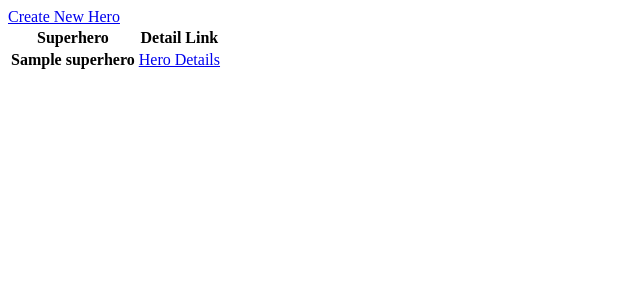
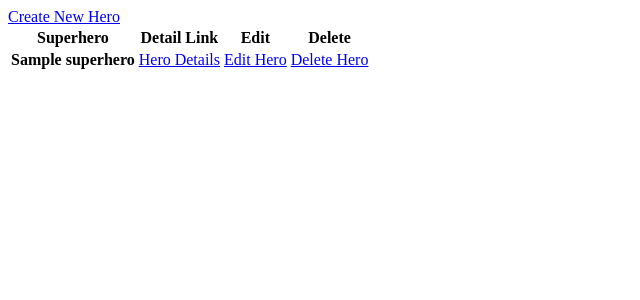
Before and after one commit to Midnight-Sighs/Superheroes, a Django app: page /superheroes/ in a window 1280 px wide. Shown: the top 300 px of the page, without its empty margins (0-640 px from the left). Run offline with Django 3.2, Linux system fonts and the light colour scheme; tables that the repository leaves empty hold one stand-in row (values such as "Sample post").

Commit message:
Editing the super heros now works.

```diff
--- a/superhero_project/superheroes/templates/superheroes/index.html
+++ b/superhero_project/superheroes/templates/superheroes/index.html
@@ -13,6 +13,8 @@
             <tr>
                 <th scope="col">Superhero</th>
                 <th scope="col">Detail Link</th>
+                <th scope="col">Edit</th>
+                <th scope="col">Delete</th>
             </tr>
         </thead>
         <tbody>
@@ -20,6 +22,8 @@
                 <tr>
                 <th scope="row">{{hero.name}}</th>
                 <td><a href="{% url 'superheroes:detail' hero.id %}">Hero Details</a></td>
+                <td><a href="{% url 'superheroes:edit' hero.id %}">Edit Hero</a></td>
+                <td><a href="{% url 'superheroes:delete' hero.id %}">Delete Hero</a></td>
                 </tr>
                 {% endfor %}
         </tbody>
--- a/superhero_project/superheroes/urls.py
+++ b/superhero_project/superheroes/urls.py
@@ -8,4 +8,6 @@ urlpatterns = [
     path('', views.index, name='index'),
     path('<int:hero_id>/', views.detail, name='detail'),
     path('new/', views.create, name='create'),
+    path('edit<int:hero_id>/', views.edit, name='edit'),
+    path('delete<int:hero_id>/', views.delete, name='delete'),
 ]
--- a/superhero_project/superheroes/views.py
+++ b/superhero_project/superheroes/views.py
@@ -30,3 +30,27 @@ def create(request):
         return HttpResponseRedirect(reverse('superheroes:index'))
     else:
         return render(request, 'superheroes/create.html')
+
+def edit(request, hero_id):
+    single_hero = Superhero.objects.get(pk=hero_id)
+    context = {
+        'single_hero': single_hero
+    }
+    if request.method == "POST":
+        id = single_hero.id
+        name = request.POST.get('name')
+        alter_ego = request.POST.get('alter_ego')
+        primary_ability = request.POST.get('primary_ability')
+        secondary_ability = request.POST.get('secondary_ability')
+        catchphrase = request.POST.get('catchphrase')
+        update_hero = Superhero(id, name, alter_ego, primary_ability, secondary_ability, catchphrase)
+        update_hero.save()
+        return HttpResponseRedirect(reverse('superheroes:index'))
+    else:
+        return render(request, 'superheroes/edit.html', context)
+
+def delete(request, hero_id):
+    if request.method == "POST":
+        hero_id.delete()
+    else:
+        return render(request, 'superheroes/delete.html')
```
Also changed, not shown: superhero_project/superheroes/templates/superheroes/delete.html (added, +24 -0 lines), superhero_project/superheroes/templates/superheroes/edit.html (added, +22 -0 lines).
